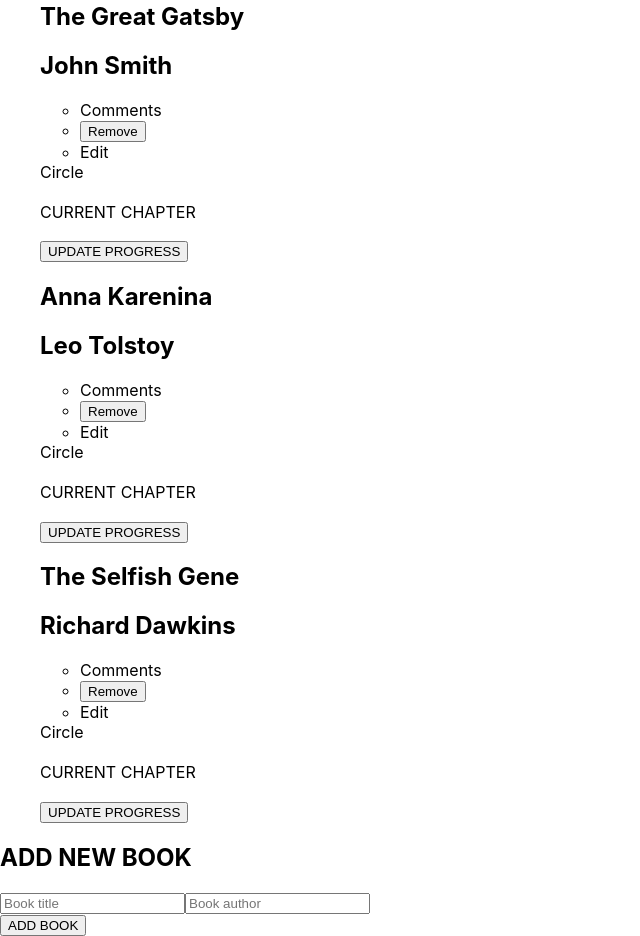
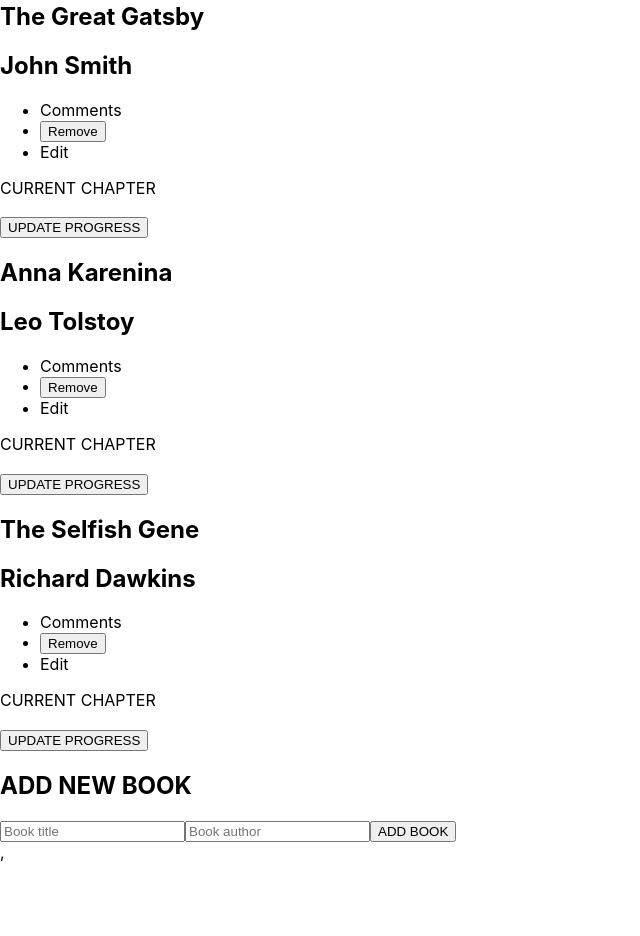
Before and after one commit to AyomipoMajek/bookstore, a React (Create React App) app: page / in a window 1280 px wide. Shown: the part 120-1056 px from the top of the page, without its empty margins (0-640 px from the left). After the commit the page ends 982 px from the top, so only its background shows below. Built offline with nearby package versions, Linux system fonts and the light colour scheme.

Commit message:
components added

```diff
--- a/src/App.js
+++ b/src/App.js
@@ -4,7 +4,6 @@
 import Books from './components/Books';
 
 function App() {
-  // const books = useSelector((state) => state.books);
   return (
     <div className="App">
       <BrowserRouter>
--- a/src/components/Book.js
+++ b/src/components/Book.js
@@ -1,49 +1,40 @@
-import React from 'react';
 import { useDispatch } from 'react-redux';
-import PropTypes from 'prop-types';
 import { removeBook } from '../redux/books/bookSlice';
 
-function Book({ bookInfo }) {
+const Book = (book) => {
   const dispatch = useDispatch();
+  const {
+    type, title, author, chapter, id,
+  } = book;
+  const handledelete = (id) => {
+    dispatch(removeBook({ id }));
+  };
   return (
     <div className="theBook">
-      <h3 className="bookType">{bookInfo.type}</h3>
-      <h1 className="bookTitle">{bookInfo.title}</h1>
-      <h2 className="bookAuthor">{bookInfo.author}</h2>
+      <h3 className="bookType">{type}</h3>
+      <h1 className="bookTitle">{title}</h1>
+      <h2 className="bookAuthor">{author}</h2>
       <ul className="bookOptions">
         <li className="option">Comments</li>
         <li>
-          <button type="button" onClick={() => dispatch(removeBook({ bookInfo }))}>Remove</button>
+          <button
+            className="option"
+            onClick={() => { handledelete(id); }}
+            onKeyDown={() => { handledelete(id); }}
+            type="button"
+          >
+            Remove
+          </button>
         </li>
-        <li>Edit</li>
+        <li className="option">Edit</li>
       </ul>
-      <div>
-        <div>Circle</div>
-        <h2>{bookInfo.percent}</h2>
-        <h3>{bookInfo.status}</h3>
-      </div>
       <div className="progress">
         <p className="current">CURRENT CHAPTER</p>
-        <h3 className="chapterNo">{bookInfo.chapter}</h3>
+        <h3 className="chapterNo">{chapter}</h3>
         <button type="submit">UPDATE PROGRESS</button>
       </div>
     </div>
   );
-}
-
-Book.defaultProps = {
-  bookInfo: null,
-};
-
-Book.propTypes = {
-  bookInfo: PropTypes.shape({
-    type: PropTypes.string.isRequired,
-    title: PropTypes.string.isRequired,
-    author: PropTypes.string.isRequired,
-    percent: PropTypes.number.isRequired,
-    status: PropTypes.string.isRequired,
-    chapter: PropTypes.string.isRequired,
-  }),
 };
 
 export default Book;
--- a/src/components/BookList.js
+++ /dev/null
@@ -1,20 +0,0 @@
-import { useSelector } from 'react-redux';
-import Book from './Book';
-
-function BookList() {
-  const { bookList } = useSelector((store) => store.books);
-  return (
-    <ul className="theList">
-      {
-      bookList.map((book) => (
-        <Book
-          key={book.id}
-          bookInfo={book}
-        />
-      ))
-      }
-    </ul>
-  );
-}
-
-export default BookList;
--- a/src/components/Books.js
+++ b/src/components/Books.js
@@ -1,14 +1,23 @@
-import BookList from './BookList';
+import { useSelector } from 'react-redux';
+import Book from './Book';
 import Form from './Form';
 
 function Books() {
+  const bookList = useSelector((state) => state.books.books);
   return (
-    <>
-      <section className="forBooks">
-        <BookList />
-        <Form />
-      </section>
-    </>
+    <section className="forBooks">
+      {bookList.map((book) => (
+        <Book
+          key={book.id}
+          type={book.type}
+          title={book.title}
+          author={book.author}
+          chapter={book.chapter}
+          id={book.id}
+        />
+      ))}
+      <Form />
+    </section>
   );
 }
 
--- a/src/components/Categories.js
+++ b/src/components/Categories.js
@@ -1,13 +1,7 @@
-import { useDispatch, useSelector } from 'react-redux';
-import { underConstruction } from '../redux/categories/categoriesSlice';
-
 function Categories() {
-  const { status } = useSelector((state) => state.Categories);
-  const dispatch = useDispatch();
   return (
     <div>
-      <button type="button" onClick={() => { dispatch(underConstruction()); }}>Check Status</button>
-      <p>{status}</p>
+      <button type="submit">Check Status</button>
     </div>
   );
 }
--- a/src/components/Form.js
+++ b/src/components/Form.js
@@ -3,46 +3,24 @@
 import { addBook } from '../redux/books/bookSlice';
 
 function Form() {
-  const [title, addTitle] = useState('');
-  const [author, addAuthor] = useState('');
-
   const dispatch = useDispatch();
-
-  const handleTitle = (e) => {
+  const [book, setbook] = useState({
+    title: '', id: '', author: '', category: 'fiction',
+  });
+  const handlesubmit = (e) => {
     e.preventDefault();
-    addTitle(e.target.value);
-  };
-
-  const handleAuthor = (e) => {
-    addAuthor(e.target.value);
+    dispatch(addBook({ next: book }));
+    setbook({ title: '', id: '', author: '' });
   };
 
   return (
     <div>
-      <h2 className="title">ADD NEW BOOK</h2>
-      <form
-        className="addNew"
-        onSubmit={(e) => {
-          e.preventDefault();
-          dispatch(addBook({ title, author }));
-        }}
-      >
-        <input
-          type="text"
-          className="inputBook"
-          placeholder="Book title"
-          value={title}
-          onChange={(e) => handleTitle(e)}
-        />
-        <input
-          type="text"
-          className="inputAuthor"
-          placeholder="Book author"
-          value={author}
-          onChange={(e) => handleAuthor(e)}
-        />
+      <form className="addNew" onSubmit={handlesubmit}>
+        <h2 className="title">ADD NEW BOOK</h2>
+        <input type="text" id="inputBook" value={book.title} placeholder="Book title" onChange={(e) => setbook({ ...book, title: e.target.value, id: Math.floor(Math.random() * 1000) })} />
+        <input type="text" id="inputAuthor" value={book.author} placeholder="Book author" onChange={(e) => setbook({ ...book, author: e.target.value })} />
+        <button type="submit">ADD BOOK</button>
       </form>
-      <button type="submit">ADD BOOK</button>
     </div>
   );
 }
--- a/src/components/initialStateBooks.js
+++ /dev/null
@@ -1,22 +0,0 @@
-const initialStateBooks = [
-  {
-    item_id: 'item1',
-    title: 'The Great Gatsby',
-    author: 'John Smith',
-    category: 'Fiction',
-  },
-  {
-    item_id: 'item2',
-    title: 'Anna Karenina',
-    author: 'Leo Tolstoy',
-    category: 'Fiction',
-  },
-  {
-    item_id: 'item3',
-    title: 'The Selfish Gene',
-    author: 'Richard Dawkins',
-    category: 'Nonfiction',
-  },
-];
-
-export default initialStateBooks;
--- a/src/index.js
+++ b/src/index.js
@@ -9,6 +9,7 @@
 root.render(
   <Provider store={store}>
     <App />
+    ,
   </Provider>,
 );
 
--- a/src/redux/books/bookSlice.js
+++ b/src/redux/books/bookSlice.js
@@ -1,22 +1,35 @@
 import { createSlice } from '@reduxjs/toolkit';
-import initialStateBooks from '../../components/initialStateBooks';
 
 const initialState = {
-  bookList: initialStateBooks,
+  books: [
+    {
+      item_id: 'item1',
+      title: 'The Great Gatsby',
+      author: 'John Smith',
+      category: 'Fiction',
+    },
+    {
+      item_id: 'item2',
+      title: 'Anna Karenina',
+      author: 'Leo Tolstoy',
+      category: 'Fiction',
+    },
+    {
+      item_id: 'item3',
+      title: 'The Selfish Gene',
+      author: 'Richard Dawkins',
+      category: 'Nonfiction',
+    },
+  ],
 };
 
 const bookSlice = createSlice({
   name: 'books',
   initialState,
   reducers: {
-    addBook: (state, action) => ({
-      ...state,
-      books: [...state.books, action.payload],
-    }),
-    removeBook: (state, action) => ({
-      ...state,
-      books: state.books.filter((book) => book.id !== action.payload.id),
-    }),
+    addBook: (state, action) => { state.books.push(action.payload.next); },
+    removeBook: (state, action) => (
+      { books: state.books.filter((book) => book.id !== action.payload.id) }),
   },
 });
 
```
